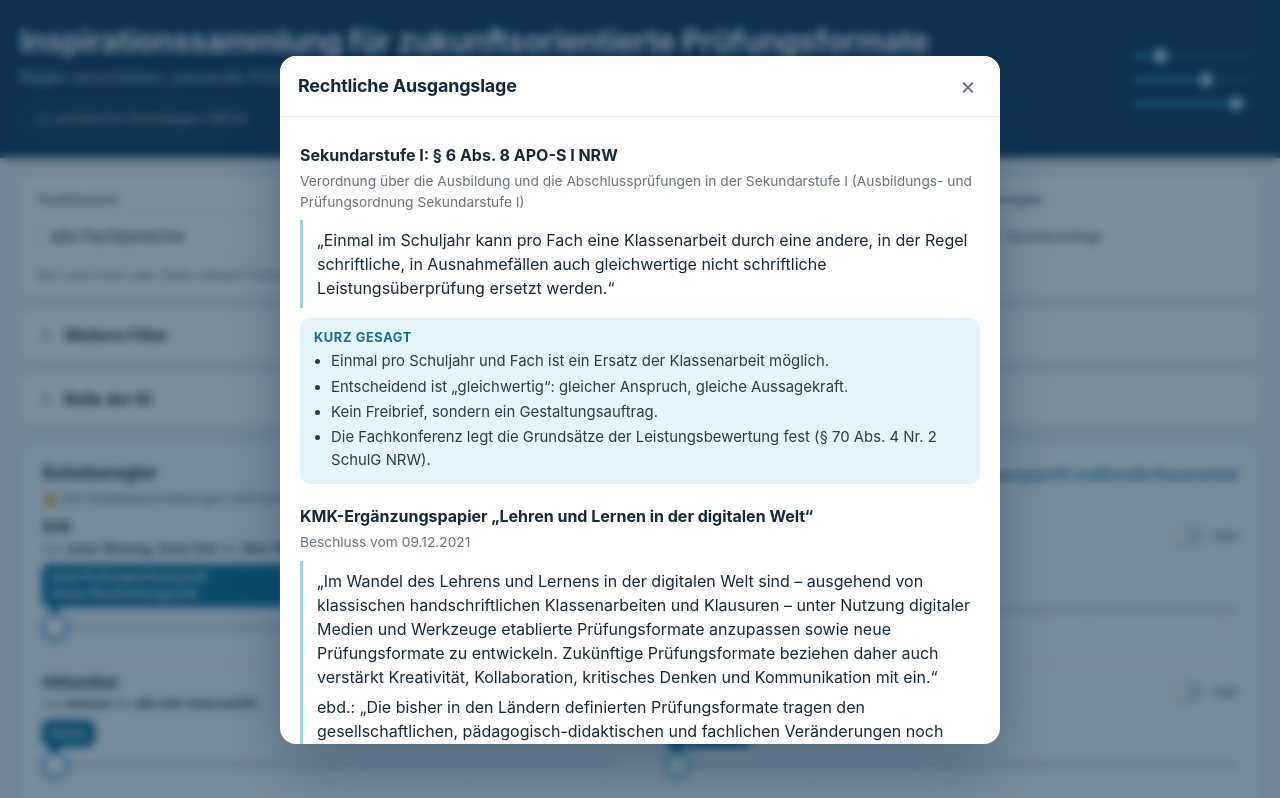
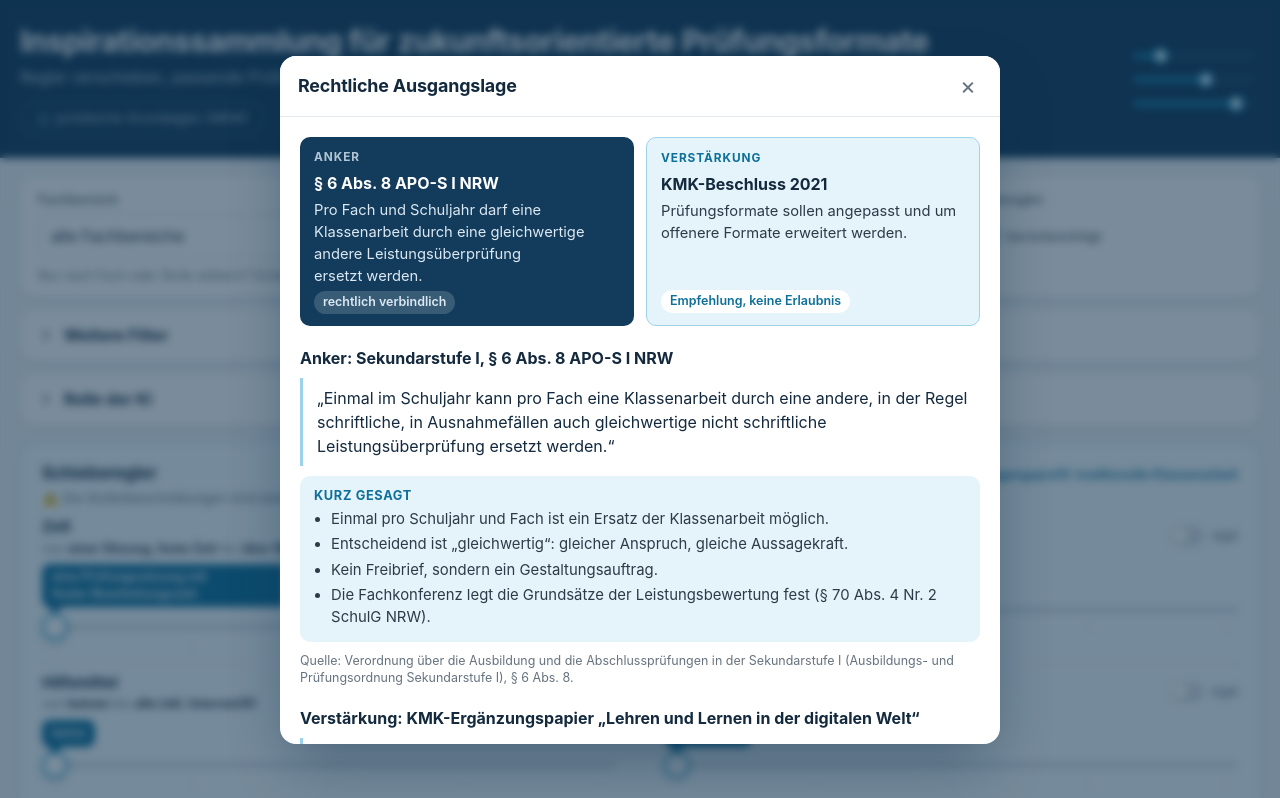
Before and after one commit to wiegweb/pruefungsformate, a plain HTML site: page index.html in a window 1280 px wide. Both pictures are taken after a click on the button "⚖️ juristische Grundlagen (NRW)". Shown: the top 798 px of the page. Drawn offline with Linux system fonts and the light colour scheme.

Commit message:
Rechtsdialog: Anker/Verstärkung oben, KMK-Verbindlichkeit eingeordnet, Quellen klein
Co-Authored-By: Claude Sonnet 5.5 <noreply@anthropic.com>
Claude-Session: https://claude.ai/code/session_01AVhGUvYwQw2hocCyiZ1Y4K

```diff
--- a/index.html
+++ b/index.html
@@ -73,15 +73,29 @@ h1{font-size:clamp(1.4rem,1.1rem + 1.4vw,1.9rem);line-height:1.18;letter-spacing
 .recht-zu:focus-visible{outline:2px solid var(--akzent-text);outline-offset:1px}
 .recht-inhalt{padding:6px 20px 22px}
 .recht-inhalt h3{margin:20px 0 4px;font-size:1rem;color:var(--tinte)}
-.recht-inhalt .r-quelle{margin:0 0 8px;font-size:.86rem;color:var(--leise)}
 .recht-inhalt blockquote{margin:8px 0;padding:2px 0 2px 14px;border-left:3px solid var(--akzent-mittel);color:var(--tinte)}
 .recht-inhalt blockquote p{margin:6px 0}
+.recht-paar{display:grid;grid-template-columns:1fr 1fr;gap:12px;margin:14px 0 4px}
+@media (max-width:560px){.recht-paar{grid-template-columns:1fr}}
+.recht-karte{display:flex;flex-direction:column;gap:4px;padding:12px 14px;border-radius:var(--r-mittel);font-size:.92rem}
+.recht-karte p{margin:0}
+.recht-karte b{color:var(--tinte);font-size:1rem}
+.recht-karte.anker{background:var(--navy);color:#dbe8f2}
+.recht-karte.anker b{color:#fff}
+.recht-karte.verstaerkung{background:var(--akzent-hell);border:1px solid var(--akzent-mittel)}
+.recht-label{font-size:.74rem;font-weight:700;text-transform:uppercase;letter-spacing:.08em;opacity:.8}
+.recht-karte.verstaerkung .recht-label{color:var(--akzent-text);opacity:1}
+.recht-tag{margin-top:auto;align-self:flex-start;padding:2px 9px;border-radius:999px;font-size:.78rem;font-weight:600;background:rgba(255,255,255,.16)}
+.recht-karte.verstaerkung .recht-tag{background:#fff;color:var(--akzent-text)}
+.recht-grenze{margin:10px 0 0;padding:10px 14px;background:var(--hinweis-bg);border:1px solid var(--hinweis-rand);border-radius:var(--r-mittel);font-size:.93rem;color:var(--hinweis-text)}
+.recht-grenze b{display:block;margin-bottom:2px;font-size:.8rem;text-transform:uppercase;letter-spacing:.05em}
+.recht-grenze ul{margin:0;padding-left:1.15em}.recht-grenze li{margin:3px 0}
 .recht-kurz{margin:10px 0 0;padding:10px 14px;background:var(--akzent-hell);border-radius:var(--r-mittel);font-size:.93rem}
 .recht-kurz b{display:block;margin-bottom:2px;color:var(--akzent-text);font-size:.8rem;text-transform:uppercase;letter-spacing:.05em}
 .recht-kurz ul,.recht-inhalt ul.punkte{margin:0;padding-left:1.15em}
 .recht-kurz li,.recht-inhalt ul.punkte li{margin:3px 0}
-.recht-inhalt ul.punkte{margin:8px 0}
-.recht-quelle{margin-top:12px;font-size:.84rem;color:var(--leise)}
+.recht-inhalt ul.punkte{margin:8px 0;max-width:none}.recht-inhalt li{max-width:none}
+.recht-quelle{margin:10px 0 0;font-size:.78rem;line-height:1.4;color:var(--leise)}
 @media (prefers-reduced-motion:reduce){.recht{animation:none}.recht-knopf{transition:none}}
 @media (prefers-reduced-transparency:reduce){.recht::backdrop{background:rgba(13,46,73,.8);backdrop-filter:none;-webkit-backdrop-filter:none}}
 
@@ -363,32 +377,52 @@ footer{max-width:1320px;margin:0 auto;padding:0 20px 40px;font-size:.84rem;color
     <button type="button" class="recht-zu" id="rechtZu" aria-label="Schließen">×</button>
   </div>
   <div class="recht-inhalt">
-    <h3>Sekundarstufe I: § 6 Abs. 8 APO-S I NRW</h3>
-    <p class="r-quelle">Verordnung über die Ausbildung und die Abschlussprüfungen in der Sekundarstufe I (Ausbildungs- und Prüfungsordnung Sekundarstufe I)</p>
+    <div class="recht-paar">
+      <div class="recht-karte anker">
+        <span class="recht-label">Anker</span>
+        <b>§ 6 Abs. 8 APO-S I NRW</b>
+        <p>Pro Fach und Schuljahr darf eine Klassenarbeit durch eine gleichwertige andere Leistungsüberprüfung ersetzt werden.</p>
+        <span class="recht-tag">rechtlich verbindlich</span>
+      </div>
+      <div class="recht-karte verstaerkung">
+        <span class="recht-label">Verstärkung</span>
+        <b>KMK-Beschluss 2021</b>
+        <p>Prüfungsformate sollen angepasst und um offenere Formate erweitert werden.</p>
+        <span class="recht-tag">Empfehlung, keine Erlaubnis</span>
+      </div>
+    </div>
+
+    <h3>Anker: Sekundarstufe I, § 6 Abs. 8 APO-S I NRW</h3>
     <blockquote><p>„Einmal im Schuljahr kann pro Fach eine Klassenarbeit durch eine andere, in der Regel schriftliche, in Ausnahmefällen auch gleichwertige nicht schriftliche Leistungsüberprüfung ersetzt werden.“</p></blockquote>
     <div class="recht-kurz"><b>Kurz gesagt</b><ul>
       <li>Einmal pro Schuljahr und Fach ist ein Ersatz der Klassenarbeit möglich.</li>
       <li>Entscheidend ist „gleichwertig“: gleicher Anspruch, gleiche Aussagekraft.</li>
       <li>Kein Freibrief, sondern ein Gestaltungsauftrag.</li>
       <li>Die Fachkonferenz legt die Grundsätze der Leistungsbewertung fest (§ 70 Abs. 4 Nr. 2 SchulG NRW).</li></ul></div>
+    <p class="recht-quelle">Quelle: Verordnung über die Ausbildung und die Abschlussprüfungen in der Sekundarstufe I (Ausbildungs- und Prüfungsordnung Sekundarstufe I), § 6 Abs. 8.</p>
 
-    <h3>KMK-Ergänzungspapier „Lehren und Lernen in der digitalen Welt“</h3>
-    <p class="r-quelle">Beschluss vom 09.12.2021</p>
+    <h3>Verstärkung: KMK-Ergänzungspapier „Lehren und Lernen in der digitalen Welt“</h3>
     <blockquote>
       <p>„Im Wandel des Lehrens und Lernens in der digitalen Welt sind – ausgehend von klassischen handschriftlichen Klassenarbeiten und Klausuren – unter Nutzung digitaler Medien und Werkzeuge etablierte Prüfungsformate anzupassen sowie neue Prüfungsformate zu entwickeln. Zukünftige Prüfungsformate beziehen daher auch verstärkt Kreativität, Kollaboration, kritisches Denken und Kommunikation mit ein.“</p>
       <p>ebd.: „Die bisher in den Ländern definierten Prüfungsformate tragen den gesellschaftlichen, pädagogisch-didaktischen und fachlichen Veränderungen noch nicht in ausreichendem Maße Rechnung.“</p>
       <p>ebd.: „Insgesamt sind bisherige Prüfungsformen um offenere Formate zu erweitern.“</p>
     </blockquote>
     <div class="recht-kurz"><b>Kurz gesagt</b><ul>
-      <li>Kein „Kann“, sondern ein Auftrag mit zwei Teilen: Bestehendes anpassen, Neues entwickeln.</li>
+      <li>Zwei Richtungen: Bestehendes anpassen, Neues entwickeln.</li>
       <li>Ausgangspunkt ist die klassische handschriftliche Klassenarbeit. Sie wird kritisch hinterfragt, nicht abgeschafft, sondern weiterentwickelt.</li></ul></div>
+    <div class="recht-grenze"><b>Verbindlichkeit</b><ul>
+      <li>Empfehlung der KMK. Sie richtet sich an die Länder, nicht unmittelbar an Schulen.</li>
+      <li>Bildungspolitische Legitimation, keine rechtliche Erlaubnis.</li>
+      <li>„sind … anzupassen / zu entwickeln“ ist passiv formuliert: kein Auftrag an einzelne Schulen oder Lehrkräfte.</li>
+      <li>Laut MSB-Bericht 2023 sollen nach KMK-Linie die Länderverordnungen erst nach Erprobung geändert werden. Bis dahin gilt die APO-S I.</li></ul></div>
+    <p class="recht-quelle">Quelle: Kultusministerkonferenz, Ergänzungspapier „Lehren und Lernen in der digitalen Welt“, Beschluss vom 09.12.2021.</p>
 
     <h3>Rechtssicherheit beim Erproben</h3>
     <ul class="punkte">
       <li>Wer das Format und die Bewertungskriterien vorher erklärt und die Prüfung fair und ordnungsgemäß durchführt, hat eine Grundlage für die Erprobung zukunftsorientierter Prüfungsformate.</li>
       <li>Selbst wenn ein erheblicher Mangel im Bewertungsverfahren festgestellt wird, kann dieser etwa durch eine Neubewertung oder eine Wiederholung behoben werden.</li>
     </ul>
-    <p class="recht-quelle">Vgl. Oliver Schmitz, „Zeitgemäße Prüfungskultur aus der Perspektive des Schulrechts“, in: Adriane Langela-Bickenbach, Ricarda Dreier, Philippe Wampfler und Christian Albrecht (Hrsg.), <i>Wege zu einer zeitgemäßen Prüfungskultur. Grundlagen und Praxisbeispiele</i>, Weinheim und Basel: Beltz, 2024, S. 162.</p>
+    <p class="recht-quelle">Quelle: Vgl. Oliver Schmitz, „Zeitgemäße Prüfungskultur aus der Perspektive des Schulrechts“, in: Adriane Langela-Bickenbach, Ricarda Dreier, Philippe Wampfler und Christian Albrecht (Hrsg.), <i>Wege zu einer zeitgemäßen Prüfungskultur. Grundlagen und Praxisbeispiele</i>, Weinheim und Basel: Beltz, 2024, S. 162.</p>
   </div>
 </dialog>
 
```
